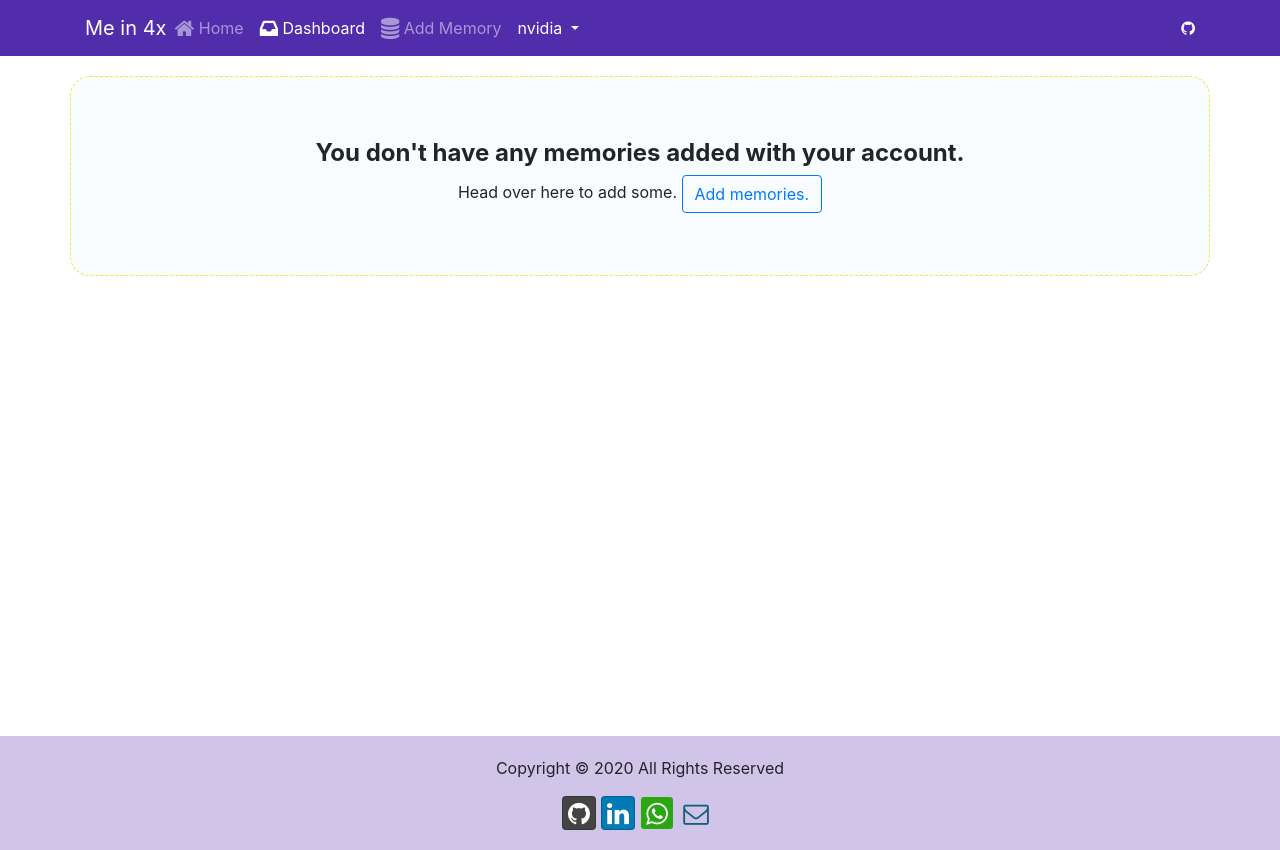
After one commit to m-e-l-u-h-a-n/me_in_4x, a Django app: template me_in_4x/templates/dashboard.html in a window 1280 px wide. The commit adds this page. Run offline with Django 3.2, Linux system fonts and the light colour scheme; the template is opened without the code that fills it, so the values that code supplies are empty; a user stored in the database is signed in; data comes from the database, SQL or seed files in the repository; some libraries are stand-ins or nearby versions.

Commit message:
first work on dashboard page

```diff
--- a/me_in_4x/static/css/base_style.css
+++ b/me_in_4x/static/css/base_style.css
@@ -37,3 +37,13 @@ footer {
     margin-bottom: 25px;
     background-color: #f9fcff;
 }
+
+.signup-form {
+    border: 1px dashed #512DAB;
+    border-radius: 20px;
+    padding: 20px 70px;
+    display: flex;
+    align-items: center;
+    justify-content: center;
+    margin-bottom: 25px;
+}
--- /dev/null
+++ b/me_in_4x/static/css/dashboard.css
@@ -0,0 +1,44 @@
+.header {
+    margin-top: 0px;
+    height: 180px;
+    width: 100%;
+    border: 1px dashed #512DAB;
+    border-radius: 20px;
+    padding: 20px 70px;
+    display: flex;
+    align-items: center;
+    justify-content: center;
+    margin-bottom: 25px;
+    background-color: #f9fcff;
+}
+
+.info {
+    margin-top: 20px;
+    height: 200px;
+    width: 100%;
+    border: 1px dashed rgb(224, 243, 51);
+    border-radius: 20px;
+    padding: 20px 70px;
+    display: flex;
+    align-items: center;
+    justify-content: center;
+    margin-bottom: 25px;
+    background-color: #f9fcff;
+}
+
+.dropdown-menu {
+    background-color: #9575cd;
+}
+
+.dropdown-menu .dropdown-item {
+    color: ghostwhite;
+}
+
+.dropdown-menu .dropdown-item:hover {
+    color: #9575cd;
+}
+
+.dropdown-menu .dropdown-item:focus {
+    background-color: #512DAB;
+    color: ghostwhite;
+}
--- a/me_in_4x/templates/base_generic.html
+++ b/me_in_4x/templates/base_generic.html
@@ -8,7 +8,7 @@
     <link rel="stylesheet" href="{% static 'css/bootstrap-social.css' %}">
     <link rel="stylesheet" href="{% static 'css/iziToast.min.css' %}">
     <link rel="stylesheet" href="{% static 'css/base_style.css' %}">
-    <link rel="stylesheet" href="{% static 'fonts/fontawesome/css/font-awesome.min.css' %}">
+    <link rel="stylesheet" href="{% static 'fonts/fontawesome/css/font-awesome.min.css' %}"> {% block head %}{% endblock head %}
 </head>
 
 <body>
@@ -27,14 +27,9 @@
             </span>
         </div>
     </nav>
+    {% block header %}{% endblock header %}
     <div class="container">
         {% block body %}{% endblock body %}
-        <div class="row">
-            <div class="col-sm-2">
-                {% block sidebar %}{% endblock %}
-            </div>
-            <div class="col-sm-10 ">{% block content %}{% endblock content %}</div>
-        </div>
     </div>
     <footer class="footer" id="footer">
         <div class="container">
--- /dev/null
+++ b/me_in_4x/templates/dashboard.html
@@ -0,0 +1,69 @@
+{% extends 'base_generic.html' %} {% load static %} {% block title %}
+<title>Me in 4x | Dashboard</title>
+{% endblock title %} {% block navlinks %}
+<li class="nav-item">
+    <a href="{% url 'home' %}" class="nav-link"><span class="fa fa-home fa-lg"></span> Home</a>
+</li>
+{% if user.is_authenticated %}
+<li class="nav-item active"><a href="{% url 'dashboard' %}" class="nav-link"><i class="fa fa-inbox fa-lg"></i>
+        Dashboard</a></li>
+<li class="nav-item"><a href="{% url 'add-memories' %}" class="nav-link"><i class="fa fa-database fa-lg"></i>
+        Add Memory</a></li>
+<li class="nav-item dropdown active">
+    <a href="" class="nav-link dropdown-toggle" id="navbarDropdown" role="button" data-toggle="dropdown" aria-haspopup="true" aria-expanded="false">
+        {{user.username}}
+    </a>
+    <div class="dropdown-menu" aria-labelledby="navbarDropdown">
+        {% if user.profile.email_confirmed %}
+        <a href="" class="dropdown-item"><span class="fa fa-check fa-lg"></span>Email confirmed</a> {% else %}
+        <a href="" class="dropdown-item"><span class="fa fa-times fa-lg"></span>Email not verified</a> {% endif %}
+        <a href="{% url 'logout' %}" class="dropdown-item"><span class="fa fa-sign-out fa-lg"></span>Logout</a>
+        <a href="{% url 'delete_account' %}" class="dropdown-item"><span class="fa fa-trash fa-lg"></span>Delete
+            account</a>
+    </div>
+</li>
+<li class="nav-item"></li>
+{% else %}
+<li class="nav-item"><a href="{% url 'signup' %}" class="nav-link"><span class="fa fa-cash-register"></span>
+        Register</a>
+</li>
+<li class="nav-item"><a href="{% url 'login' %}" class="nav-link"><span class="fa fa-sign-in fa-lg"></span> Login</a>
+</li>
+{% endif %} {% endblock navlinks %} {% block head %}
+<link rel="stylesheet" href="{% static 'css/dashboard.css' %}"> {% endblock head %} {% block header %} {% if user.profile.email_confirmed %}
+<div class="email-info">
+    <div class="container">
+        <div class="row justify-content-center">
+            <div class="col-10 offset-1"><strong>You haven't verified your email, please verify it within seven days of registering.</strong></div>
+            <div class="col-1">
+                <span id="info-remover">&times;</span>
+            </div>
+        </div>
+    </div>
+</div>
+{% endif %} {% endblock header %} {% block body %} {% if memories|length %}
+<div class="row align-items-center">
+    <h2>Your memories will be listed here.</h2>
+</div>
+{% else %}
+<div class="row">
+    <div class="info">
+        <div class="container">
+            <div class="row justify-content-center">
+                <h4><strong>You don't have any memories added with your account.</strong></h4>
+            </div>
+            <div class="row justify-content-center">
+                <span>Head over here to add some. <a href="{% url 'add-memories' %}" role="button"
+                        class="btn btn-outline-primary">Add memories.</a></span>
+            </div>
+        </div>
+    </div>
+</div>
+{% endif %} {% endblock body %} {% block footer %}
+<script>
+    let btn = document.getElementById("#info-remover");
+    btn.addEventListener('click', function() {
+        btn.style = "display: none;";
+    });
+</script>
+{% endblock footer %}
--- a/me_in_4x/templates/signup.html
+++ b/me_in_4x/templates/signup.html
@@ -18,7 +18,7 @@
 </li>
 {% endif %} {% endblock navlinks %} {% block body %}
 <div class="row">
-    <form method="POST" style="margin-top: 60px;">
+    <form method="POST" style="margin-top: 60px;" class="signup-form">
         {% csrf_token %}
         <div class="row">
             <div class="col-md-12 form-group">
```
Also changed, not shown: me_in_4x/templates/delete_account.html (+1 -16 lines), me_in_4x/templates/memory_detail.html (added).
